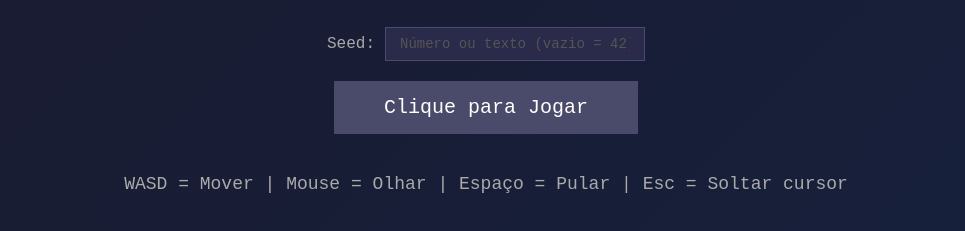
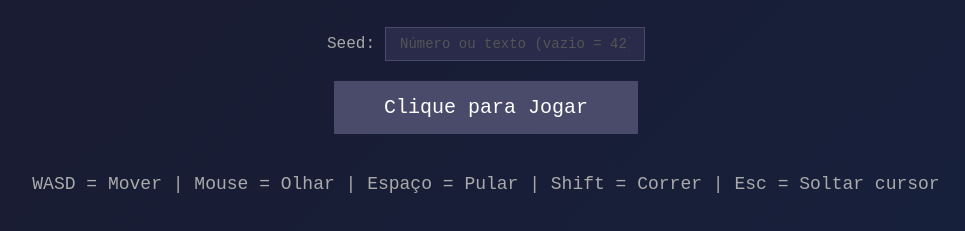
Before and after one commit to MicroPixelX/UndercraftX, a website built with Vite: page index.html in a window 1280 px wide. Shown: the part 341-572 px from the top of the page, without its empty margins (154-1119 px from the left). Built offline with nearby package versions, Linux system fonts and the light colour scheme.

Commit message:
scan-fix: 5 bug fixes, 3 features, 3 robustness improvements

```diff
--- a/index.html
+++ b/index.html
@@ -18,7 +18,7 @@
       <input type="text" id="seed-input" placeholder="Número ou texto (vazio = 42)" spellcheck="false">
     </div>
     <button id="start-btn">Clique para Jogar</button>
-    <p class="controls">WASD = Mover | Mouse = Olhar | Espaço = Pular | Esc = Soltar cursor</p>
+    <p class="controls">WASD = Mover | Mouse = Olhar | Espaço = Pular | Shift = Correr | Esc = Soltar cursor</p>
   </div>
 
   <script type="module" src="/src/main.js"></script>
```
